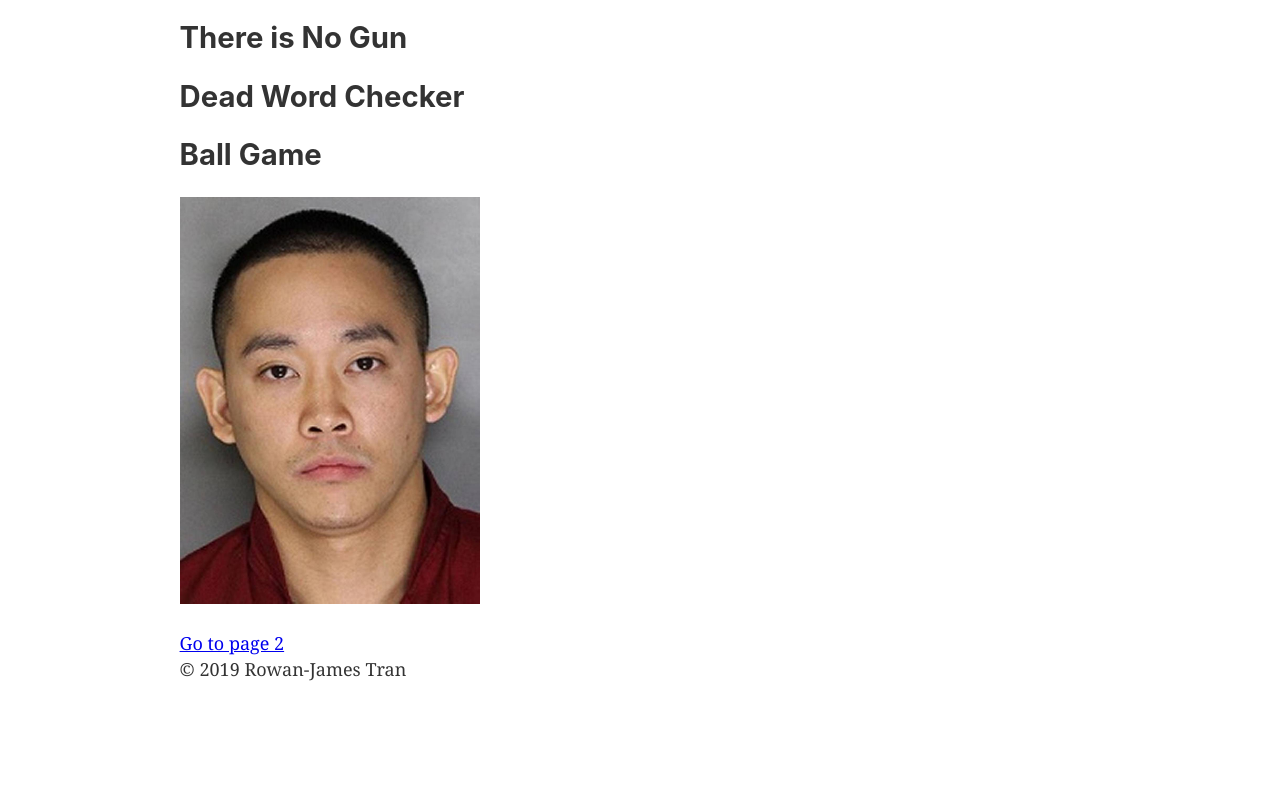
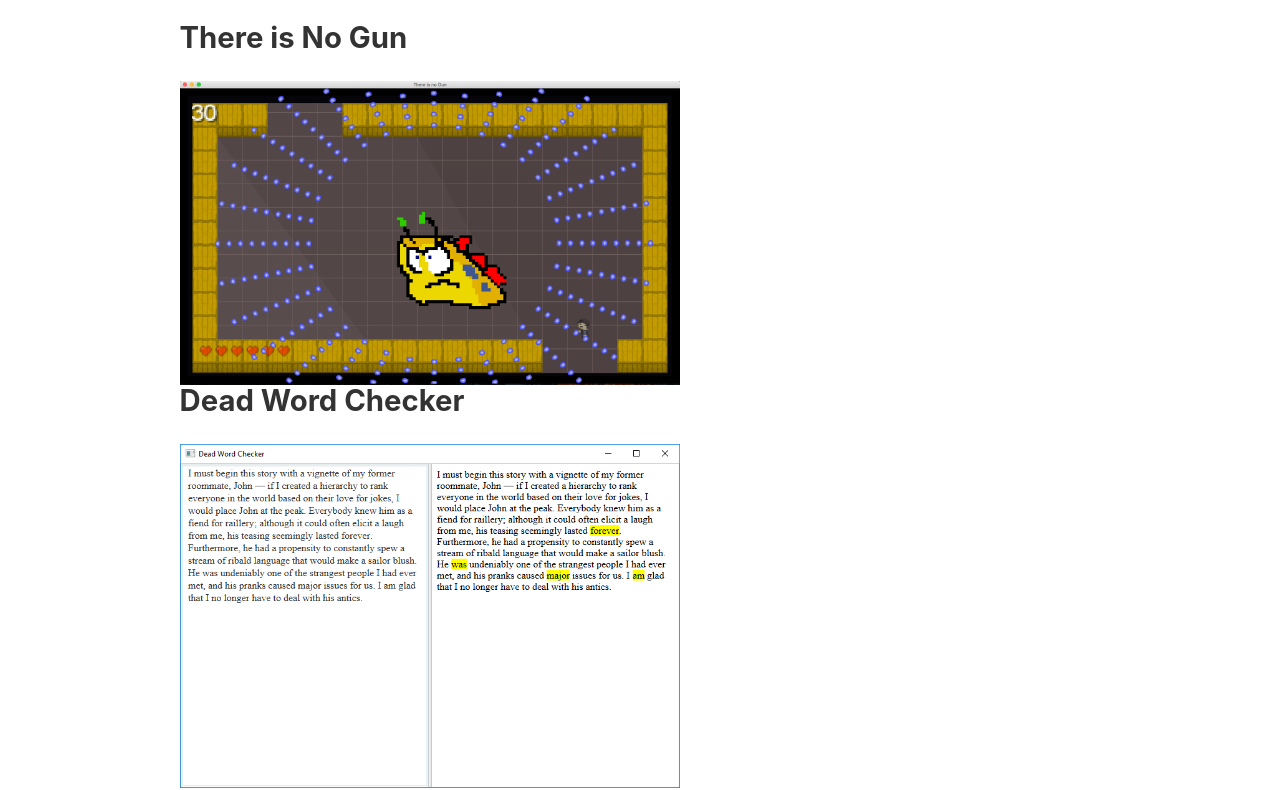
Before and after one commit to rowantran/rowantran.github.io, a Gatsby site: page / in a window 1280 px wide. Shown: the part 171-961 px from the top of the page. Before the commit the page ends 879 px from the top, so only its background shows below. Built offline with nearby package versions, Linux system fonts and the light colour scheme; Gatsby itself is replaced by a stand-in of ours.

Commit message:
Insert images

```diff
--- a/src/pages/index.js
+++ b/src/pages/index.js
@@ -10,8 +10,14 @@ const IndexPage = (props) => (
   <Layout>
     <SEO title="Home" keywords={[`gatsby`, `application`, `react`]} />
     <h1>Rowan-James Tran</h1>
-    <Project projectTitle="There is No Gun" />
-    <Project projectTitle="Dead Word Checker" />
+    <div style={{ maxWidth: `500px` }}>
+        <Project projectTitle="There is No Gun" />
+        <Img fluid={props.data.imageThereIsNoGun.childImageSharp.fluid} />
+    </div>
+    <div style={{ maxWidth: `500px` }}>
+        <Project projectTitle="Dead Word Checker" />
+        <Img fluid={props.data.imageDeadWordChecker.childImageSharp.fluid} />
+    </div>
     <Project projectTitle="Ball Game" />
     <div style={{ maxWidth: `300px`, marginBottom: `1.45rem` }}>
         <Img fluid={props.data.imageRowan.childImageSharp.fluid} />
@@ -31,5 +37,21 @@ export const pageQuery = graphql`
                 }
             }
         }
+
+        imageThereIsNoGun: file(relativePath: { eq: "there-is-no-gun.png" }) {
+            childImageSharp {
+                fluid(maxWidth: 300) {
+                    ...GatsbyImageSharpFluid
+                }
+            }
+        }
+
+        imageDeadWordChecker: file(relativePath: { eq: "dead-word-checker.png" }) {
+            childImageSharp {
+                fluid(maxWidth: 300) {
+                    ...GatsbyImageSharpFluid
+                }
+            }
+        }
     }
 `
```
